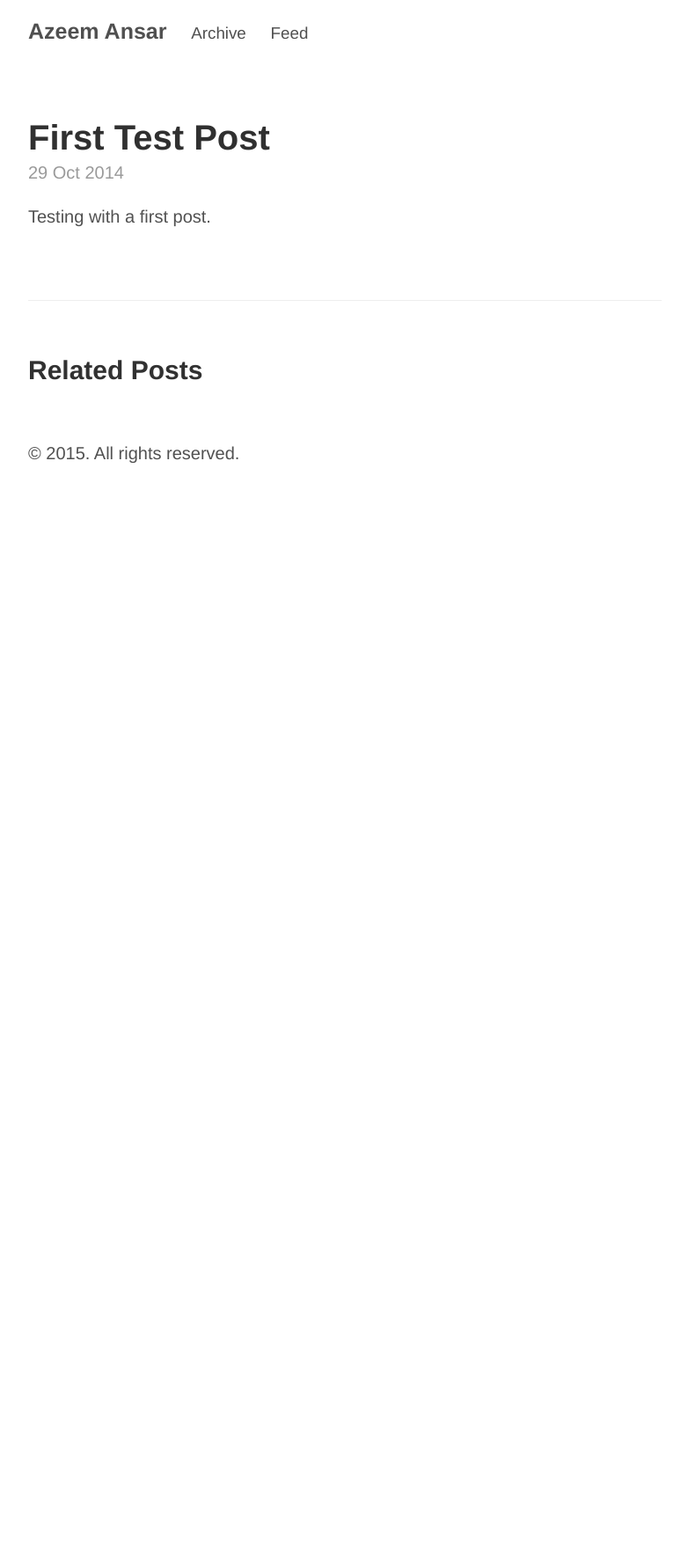
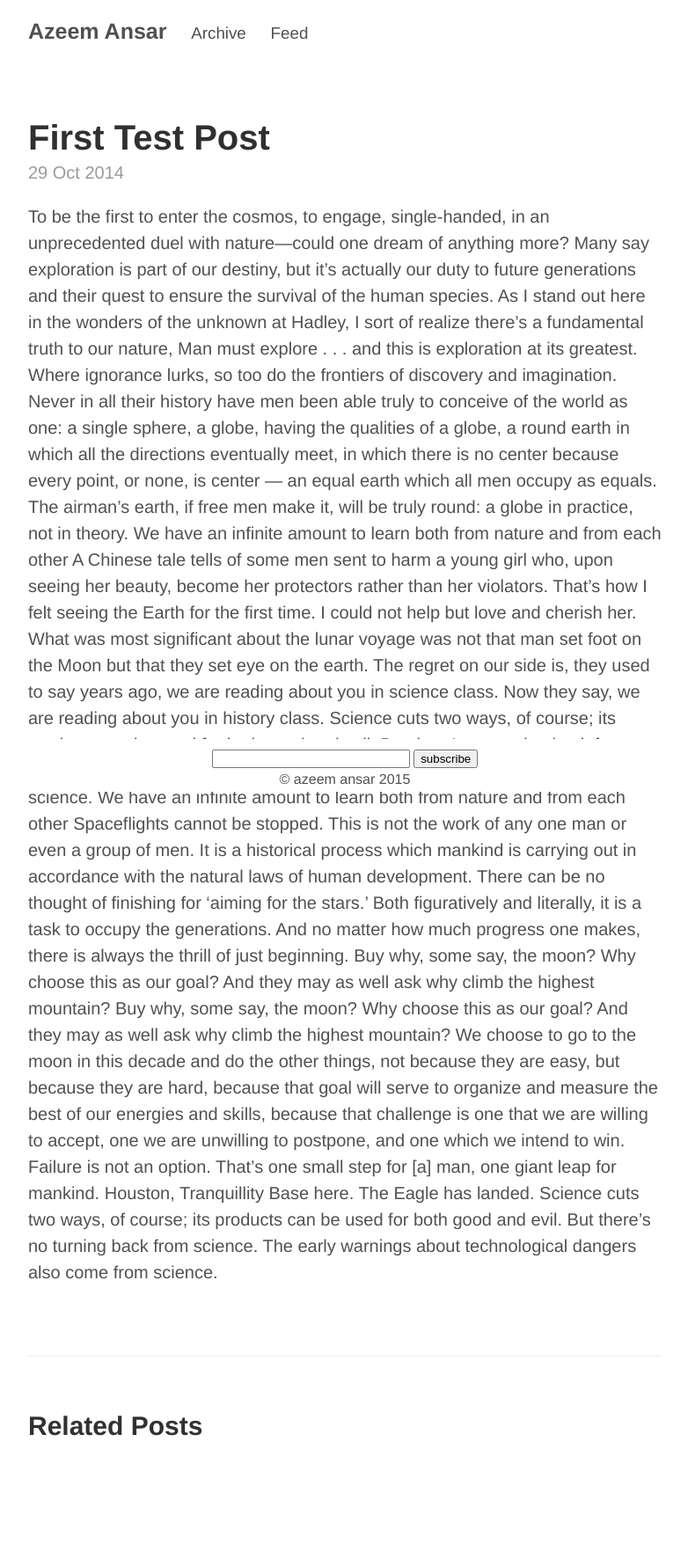
Before and after one commit to azeemansar/azeemansar.github.io, a Jekyll site: the page built from _posts/2014-10-29-first-post.md, in a window 1280 px wide. Shown: the whole page at 88% size, without its empty margins (248-1030 px from the left). Built offline with Jekyll 4.4.1, drawn with Linux system fonts in a browser that asks for light colours; before the commit the page ends 900 px from its top, so only the background shows below that.

Commit message:
testing footer with first post

```diff
--- a/_layouts/default.html
+++ b/_layouts/default.html
@@ -4,7 +4,7 @@
   {% include head.html %}
   {% include google_analytics.html %}
 
-  <body>
+  <body style="margin-bottom:80px;">
 
     <div class="container content">
       <div class="masthead">
@@ -20,9 +20,17 @@
 
       {{ content }}
 
-      <div class="footer">
+      <div class="footer" style="position:fixed;height:60px;background-color:white;bottom:0px;left:0px;right:0px;margin-bottom:0px;padding-top:10px;font-size:80%;text-align:center;">
+
+        <form action="http://azeemansar.us10.list-manage2.com/subscribe/post" method="POST" style="margin:0;padding:0;">
+          <input type="hidden" name="u" value="175bcbfca2092857f16934f3a">
+          <input type="hidden" name="id" value="75fc381fca">
+          <input type="email" autocapitalize="off" autocorrect="off" name="MERGE0" id="MERGE0" size="25" value="">
+          <input type="submit" class="button" name="submit" value="subscribe">
+        </form>
+
         <p>
-          &copy; {{ site.time | date: '%Y' }}. All rights reserved.
+          &copy; azeem ansar {{ site.time | date: '%Y' }}
         </p>
       </div>
     </div>
--- a/_posts/2014-10-29-first-post.md
+++ b/_posts/2014-10-29-first-post.md
@@ -4,4 +4,23 @@ title: First Test Post
 permalink: "first-post"
 ---
 
-Testing with a first post.
+To be the first to enter the cosmos, to engage, single-handed, in an unprecedented duel with nature—could one dream of anything more?
+Many say exploration is part of our destiny, but it’s actually our duty to future generations and their quest to ensure the survival of the human species.
+As I stand out here in the wonders of the unknown at Hadley, I sort of realize there’s a fundamental truth to our nature, Man must explore . . . and this is exploration at its greatest.
+Where ignorance lurks, so too do the frontiers of discovery and imagination.
+Never in all their history have men been able truly to conceive of the world as one: a single sphere, a globe, having the qualities of a globe, a round earth in which all the directions eventually meet, in which there is no center because every point, or none, is center — an equal earth which all men occupy as equals. The airman's earth, if free men make it, will be truly round: a globe in practice, not in theory.
+We have an infinite amount to learn both from nature and from each other
+A Chinese tale tells of some men sent to harm a young girl who, upon seeing her beauty, become her protectors rather than her violators. That's how I felt seeing the Earth for the first time. I could not help but love and cherish her.
+What was most significant about the lunar voyage was not that man set foot on the Moon but that they set eye on the earth.
+The regret on our side is, they used to say years ago, we are reading about you in science class. Now they say, we are reading about you in history class.
+Science cuts two ways, of course; its products can be used for both good and evil. But there's no turning back from science. The early warnings about technological dangers also come from science.
+We have an infinite amount to learn both from nature and from each other
+Spaceflights cannot be stopped. This is not the work of any one man or even a group of men. It is a historical process which mankind is carrying out in accordance with the natural laws of human development.
+There can be no thought of finishing for ‘aiming for the stars.’ Both figuratively and literally, it is a task to occupy the generations. And no matter how much progress one makes, there is always the thrill of just beginning.
+Buy why, some say, the moon? Why choose this as our goal? And they may as well ask why climb the highest mountain?
+Buy why, some say, the moon? Why choose this as our goal? And they may as well ask why climb the highest mountain?
+We choose to go to the moon in this decade and do the other things, not because they are easy, but because they are hard, because that goal will serve to organize and measure the best of our energies and skills, because that challenge is one that we are willing to accept, one we are unwilling to postpone, and one which we intend to win.
+Failure is not an option.
+That's one small step for [a] man, one giant leap for mankind.
+Houston, Tranquillity Base here. The Eagle has landed.
+Science cuts two ways, of course; its products can be used for both good and evil. But there's no turning back from science. The early warnings about technological dangers also come from science.
```
